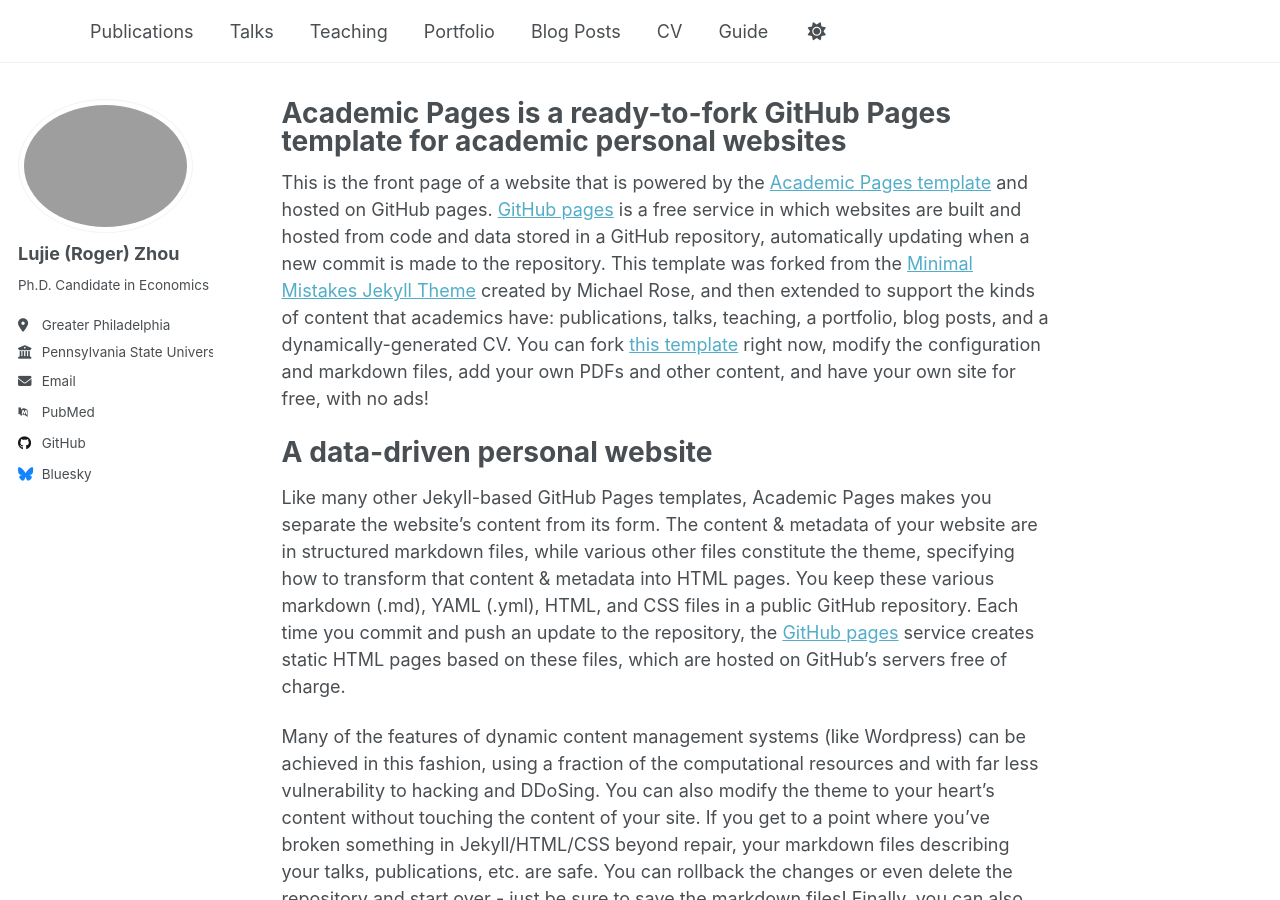
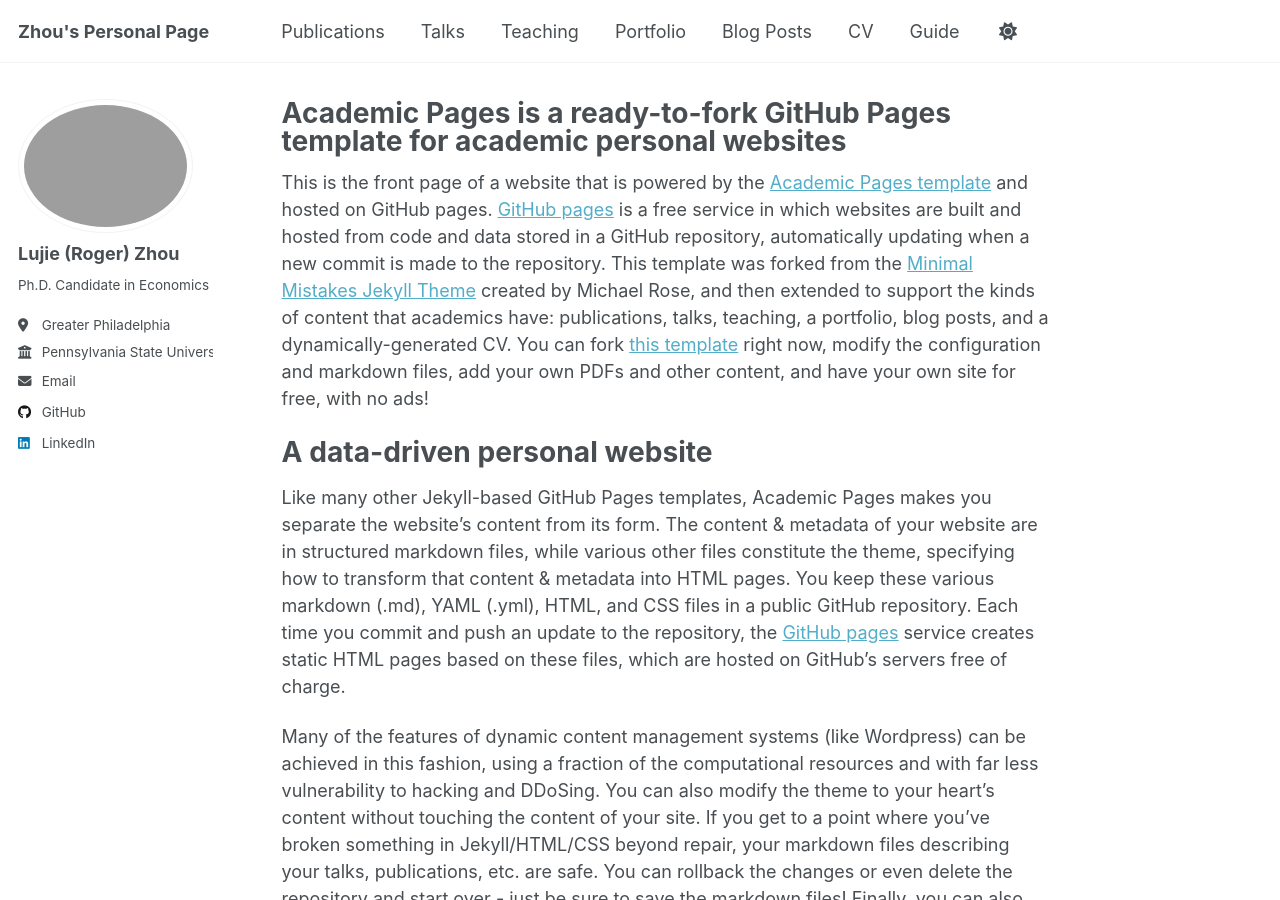
Before and after one commit to lbz5158/lujiezhou.github.io, a Jekyll site: the page built from _pages/about.md, in a window 1280 px wide and 900 px high. Built offline with Jekyll 4.4.1, drawn with Linux system fonts in a browser that asks for light colours; some web fonts are replaced.

Commit message:
Update _config.yml

```diff
--- a/_config.yml
+++ b/_config.yml
@@ -9,7 +9,7 @@
 # Basic Site Settings
 locale                   : "en-US"
 site_theme               : "default"
-title                    : ""
+title                    : "Zhou's Personal Page"
 title_separator          : "-"
 name                     : &name "Your Name"
 description              : &description "personal description"
@@ -38,7 +38,7 @@ author:
   impactstory      : # URL
   orcid            : # "http://orcid.org/yourorcidurl"
   semantic         : # URL
-  pubmed           : "https://www.ncbi.nlm.nih.gov/pubmed/?term=john+snow"
+  pubmed           : #"https://www.ncbi.nlm.nih.gov/pubmed/?term=john+snow"
   researchgate     : # URL
   scopus           : # URL
 
@@ -51,7 +51,7 @@ author:
   stackoverflow    : # User number or user number and name (i.e., use "1" or "1/jeff-atwood")
 
   # Social media
-  bluesky          : "bsky.app" # Replace this with you Bluesky username
+  bluesky          : #"bsky.app" # Replace this with you Bluesky username
   facebook         : # Username
   flickr           : # Username
   foursquare       : # Username
@@ -60,7 +60,7 @@ author:
   keybase          : # Username
   instagram        : # Username
   lastfm           : # Username
-  linkedin         : # Username
+  linkedin         : "https://www.linkedin.com/in/lujie-roger-zhou-579789a1/" # Username
   mastodon         : # URL
   medium           : # URL
   pinterest        : # Username
```
